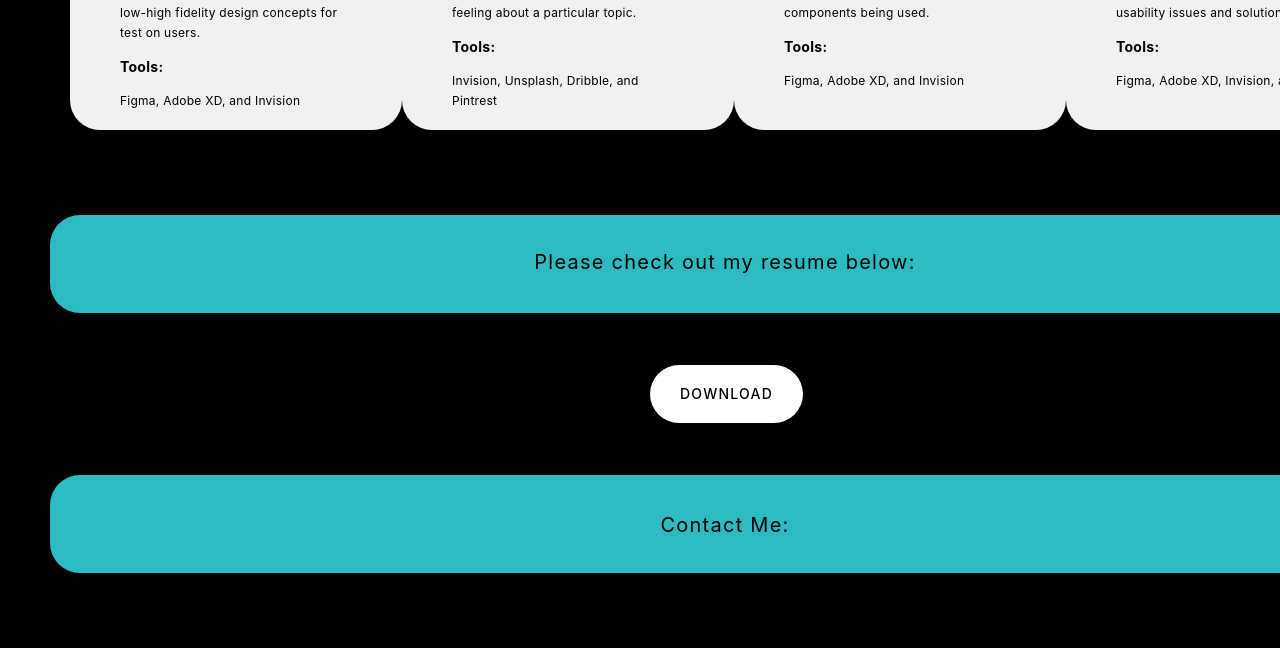
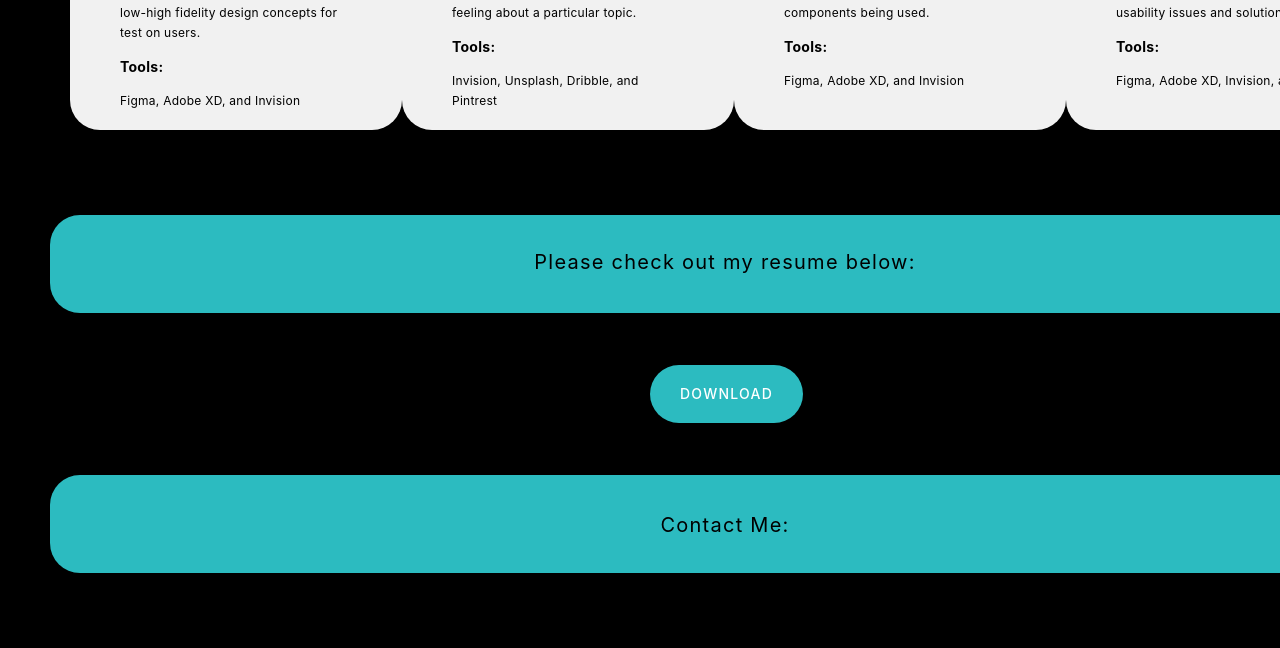
Before and after one commit to BeTheDesign/My_First_Repo-, a plain HTML site: page index.html in a window 1280 px wide. In both pictures the pointer is over the button "DOWNLOAD". Shown: the part 4745-5393 px from the top of the page. Drawn offline with nearby package versions, Linux system fonts and the light colour scheme.

Commit message:
updated hover on button.

```diff
--- a/css/style.css
+++ b/css/style.css
@@ -229,6 +229,11 @@ Left: 995px;
   text-align: center;
   letter-spacing: 1.25px;
   text-transform: uppercase;
+}
+#button6:hover{
+  background-color:#2cbbc0;
+  color: white;
+
 }
  .footer{
   position: absolute;
```
